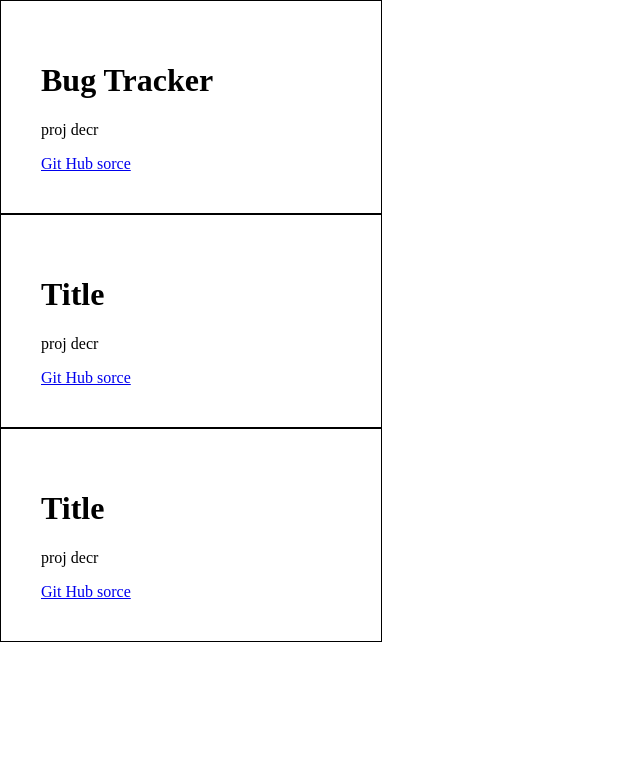
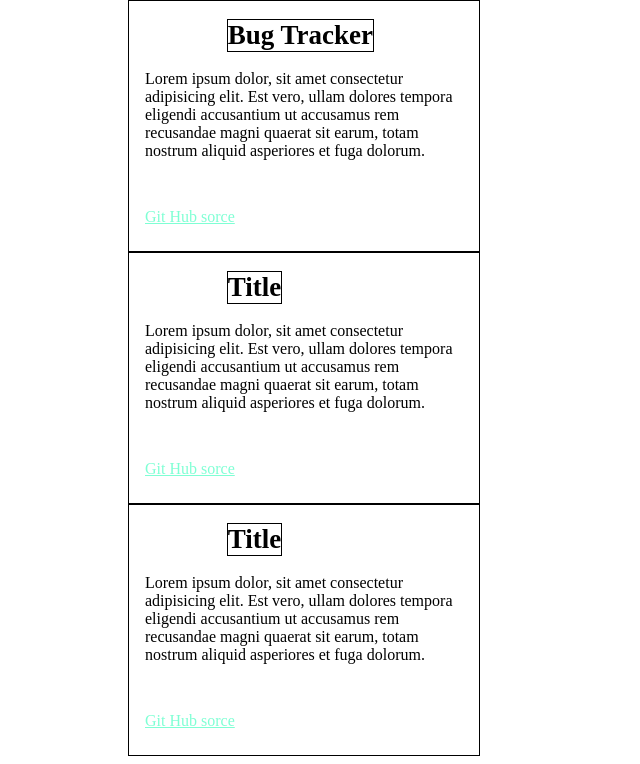
Before and after one commit to quinnjo554/RandomMessage, a plain HTML site: page project/projects.html in a window 1280 px wide. Shown: the whole page, without its empty margins (0-640 px from the left). Drawn offline with Linux system fonts and the light colour scheme.

Commit message:
added card content to project

```diff
--- a/project/projects.css
+++ b/project/projects.css
@@ -1,4 +1,4 @@
-body{
+body {
     background-color: white;
     margin: 0;
     padding: 0;
@@ -6,11 +6,43 @@ body{
 }
 
 
-.ProjCard{
+.ProjCard {
     position: relative;
     border: 1px solid black;
-    width: 300px;
+    width: 350px;
+    height: 250px;
+    left: 10%;
+}
 
-    padding: 40px;
+.card-content {
+
+    display: inline-block;
+    position: relative;
+    padding-right: 1.5rem;
+    padding-bottom: 1rem;
 
 }
+
+.title {
+    position: relative;
+    max-width: 100%;
+    width: max-content;
+    font-size: 27px;
+    left: 30%;
+    border: 1px solid black;
+}
+
+
+.card-body {
+    position: relative;
+    margin-bottom: 3rem;
+    padding-left: 1rem;
+
+}
+
+.button {
+    position: relative;
+    top: 100%;
+    color: aquamarine;
+    padding-left: 1rem;
+}
--- a/project/projects.html
+++ b/project/projects.html
@@ -10,31 +10,47 @@
 </head>
 <body>
 
-    <div class="ProjCard">
+    <div class="ProjCard" id="card1">
         <div class="card-content">
             <h1 class="title">Bug Tracker</h1>
             <p class="card-body">
-                proj decr
+                Lorem ipsum dolor,
+                sit amet consectetur adipisicing elit.
+                Est vero, ullam dolores tempora eligendi
+                accusantium ut accusamus rem recusandae
+                magni quaerat sit earum, totam nostrum
+                aliquid asperiores et fuga dolorum.
             </p>
             <a class="button" href="/project/projects.html" target="_blank">Git Hub sorce</a>
         </div>
     </div>
 
-    <div class="ProjCard">
+    <div class="ProjCard" id="card2">
         <div class="card-content">
             <h1 class="title">Title</h1>
             <p class="card-body">
-                proj decr
+                Lorem ipsum dolor,
+                sit amet consectetur adipisicing elit.
+                Est vero, ullam dolores tempora eligendi
+                accusantium ut accusamus rem recusandae
+                magni quaerat sit earum, totam nostrum
+                aliquid asperiores et fuga dolorum.
             </p>
             <a class="button" href="/project/projects.html" target="_blank">Git Hub sorce</a>
         </div>
     </div>
 
-    <div class="ProjCard">
+    <div class="ProjCard" id="card3">
         <div class="card-content">
             <h1 class="title">Title</h1>
             <p class="card-body">
-                proj decr
+                <!---This is dependent on the left attribute--->
+                Lorem ipsum dolor,
+                sit amet consectetur adipisicing elit.
+                Est vero, ullam dolores tempora eligendi
+                accusantium ut accusamus rem recusandae
+                magni quaerat sit earum, totam nostrum
+                aliquid asperiores et fuga dolorum.
             </p>
             <a class="button" href="/project/projects.html" target="_blank">Git Hub sorce</a>
         </div>
```
Also changed, not shown: index/index.html (+3 -3 lines).
